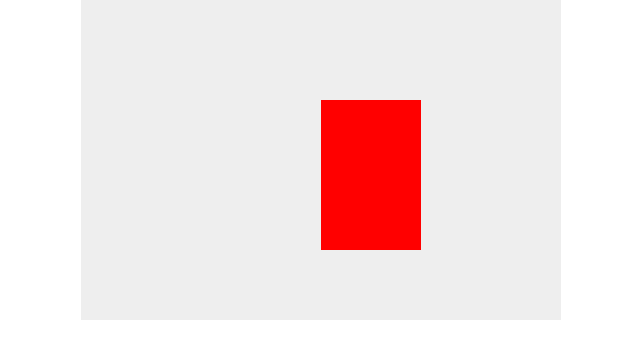
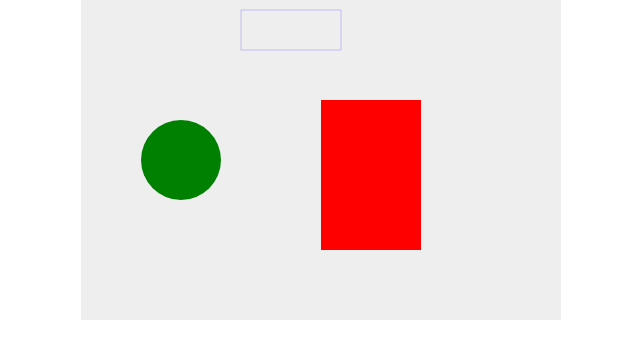
Before and after one commit to erogers6264/breakout-with-javascript, a plain HTML site: page index.html in a window 1280 px wide. Shown: the whole page, without its empty margins (319-959 px from the left). Drawn offline with Linux system fonts and the light colour scheme.

Commit message:
Draw a few more shapes

```diff
--- a/index.html
+++ b/index.html
@@ -29,6 +29,19 @@
 		ctx.fillStyle = "#FF0000";
 		ctx.fill();
 		ctx.closePath();
+
+		ctx.beginPath();
+		ctx.arc(100, 160, 40, 0, Math.PI*2, false);
+		ctx.fillStyle = "green";
+		ctx.fill();
+		ctx.closePath();
+
+		ctx.beginPath();
+		ctx.rect(160, 10, 100, 40);
+		ctx.strokeStyle = "rgba(0, 0, 255, 0.2)";
+		ctx.stroke();
+		ctx.closePath();
+
 	</script>
 </body>
 </html>
```
